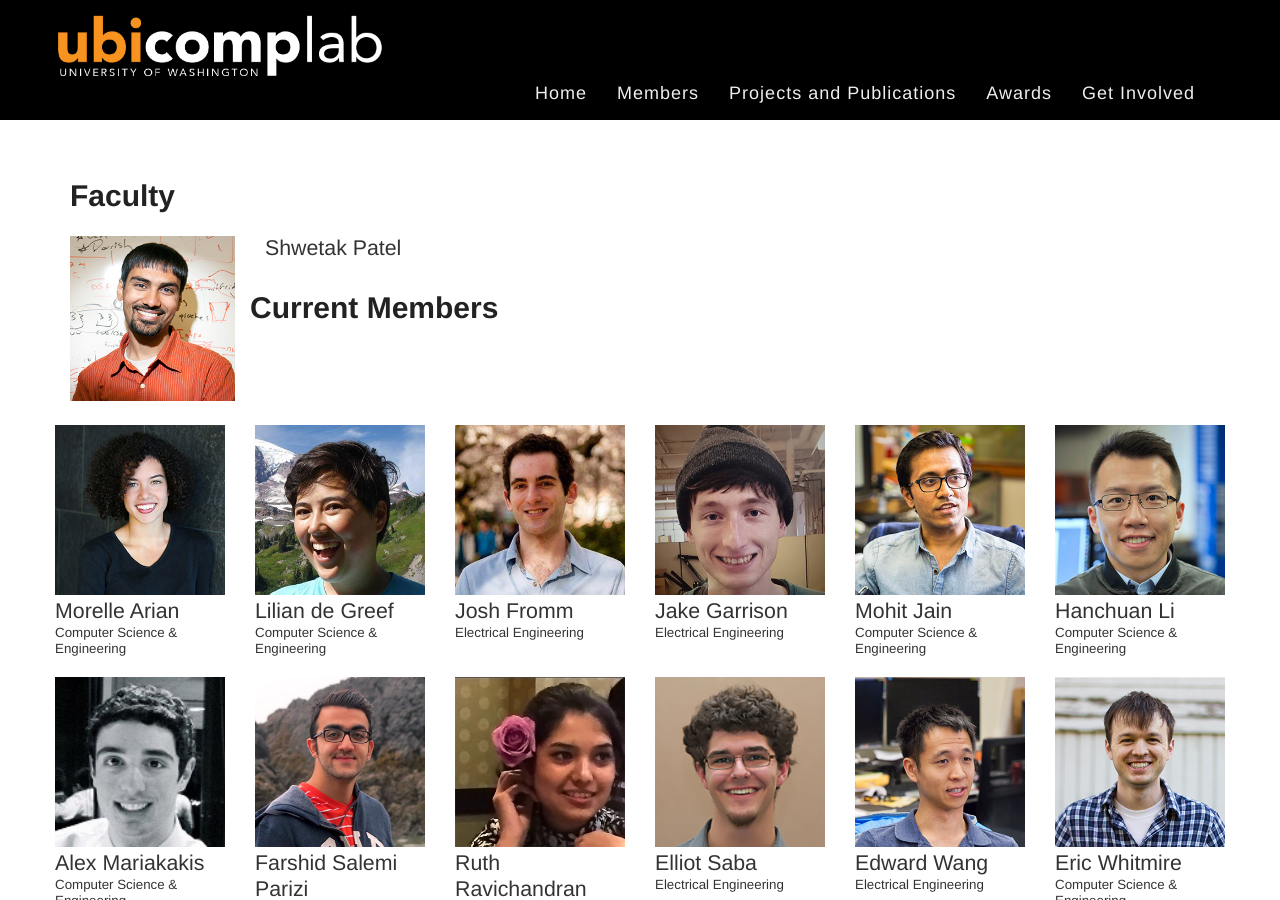
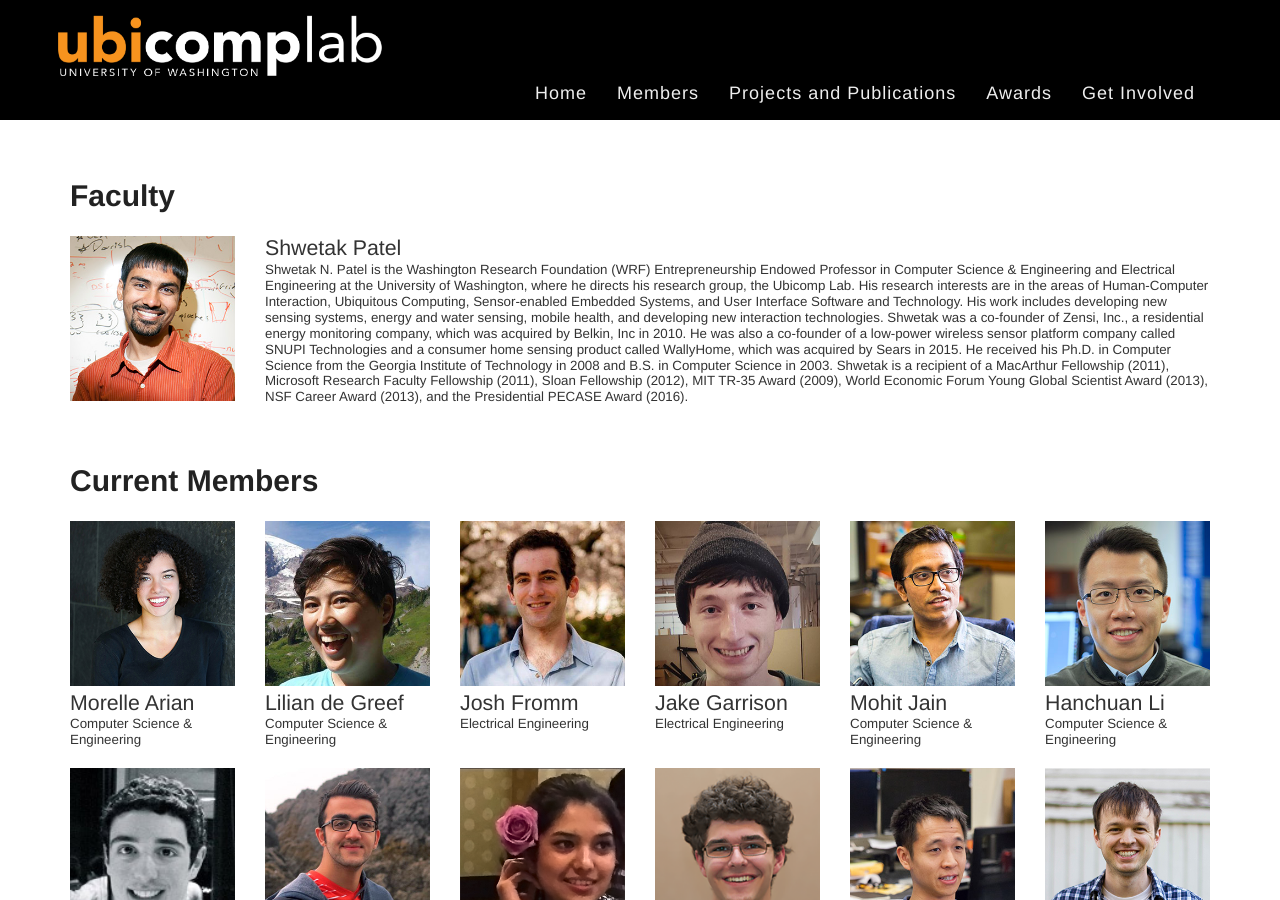
Before and after one commit to ubicomplab/ubicomplab.github.io, a Jekyll site: the page built from members/index.html, in a window 1280 px wide and 900 px high. Built offline with Jekyll 4.4.1, drawn with Linux system fonts in a browser that asks for light colours; some web fonts are replaced.

Commit message:
Update index.html

```diff
--- a/members/index.html
+++ b/members/index.html
@@ -21,7 +21,7 @@
   <div class="member-badge col-md-10 col-sm-9 col-xs-8">
     <div class="details">
       <div class="name">{% if member.website == nil %}{{ member.name }}{% else %}<a href="{{ member.website }}">{{ member.name }}</a>{% endif %}</div>
-      <div class="affiliation"Shwetak N. Patel is the Washington Research Foundation (WRF) Entrepreneurship Endowed Professor in Computer Science & Engineering and Electrical Engineering at the University of Washington, where he directs his research group, the Ubicomp Lab. His research interests are in the areas of Human-Computer Interaction, Ubiquitous Computing, Sensor-enabled Embedded Systems, and User Interface Software and Technology. His work includes developing new sensing systems, energy and water sensing, mobile health, and developing new interaction technologies. Shwetak was a co-founder of Zensi, Inc., a residential energy monitoring company, which was acquired by Belkin, Inc in 2010. He was also a co-founder of a low-power wireless sensor platform company called SNUPI Technologies and a consumer home sensing product called WallyHome, which was acquired by Sears in 2015. He received his Ph.D. in Computer Science from the Georgia Institute of Technology in 2008 and B.S. in Computer Science in 2003. Shwetak is a recipient of a MacArthur Fellowship (2011), Microsoft Research Faculty Fellowship (2011), Sloan Fellowship (2012), MIT TR-35 Award (2009), World Economic Forum Young Global Scientist Award (2013), NSF Career Award (2013), and the Presidential PECASE Award (2016).
+      <div class="affiliation">Shwetak N. Patel is the Washington Research Foundation (WRF) Entrepreneurship Endowed Professor in Computer Science & Engineering and Electrical Engineering at the University of Washington, where he directs his research group, the Ubicomp Lab. His research interests are in the areas of Human-Computer Interaction, Ubiquitous Computing, Sensor-enabled Embedded Systems, and User Interface Software and Technology. His work includes developing new sensing systems, energy and water sensing, mobile health, and developing new interaction technologies. Shwetak was a co-founder of Zensi, Inc., a residential energy monitoring company, which was acquired by Belkin, Inc in 2010. He was also a co-founder of a low-power wireless sensor platform company called SNUPI Technologies and a consumer home sensing product called WallyHome, which was acquired by Sears in 2015. He received his Ph.D. in Computer Science from the Georgia Institute of Technology in 2008 and B.S. in Computer Science in 2003. Shwetak is a recipient of a MacArthur Fellowship (2011), Microsoft Research Faculty Fellowship (2011), Sloan Fellowship (2012), MIT TR-35 Award (2009), World Economic Forum Young Global Scientist Award (2013), NSF Career Award (2013), and the Presidential PECASE Award (2016).
 </div>
 <!--      <div class="email">{% if member.email != nil %}<a href="mailto::{{ member.email }}">{{ member.email }}</a>{% endif %}</div>-->
     </div>
```
